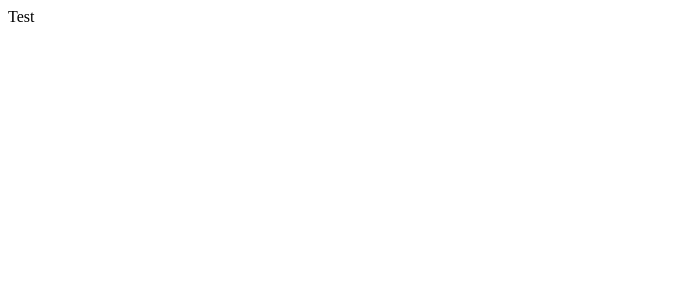
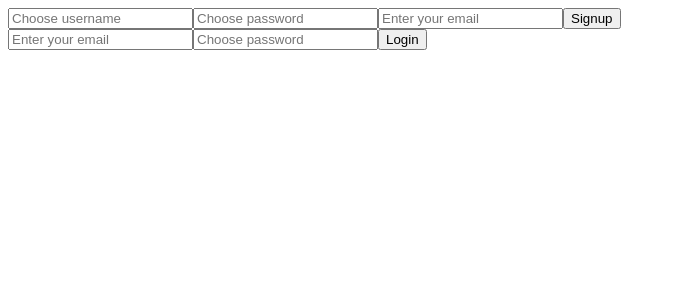
Before and after one commit to S-Spiegl/manic-picnic-dreamworld, a React (Create React App) app in the folder client/: page / in a window 1280 px wide. Shown: the top 300 px of the page, without its empty margins (0-676 px from the left). Built offline with nearby package versions, Linux system fonts and the light colour scheme.

Commit message:
conditionally rendering welcome

```diff
--- a/client/package.json
+++ b/client/package.json
@@ -46,6 +46,7 @@
     "@testing-library/jest-dom": "^5.16.4",
     "@testing-library/react": "^13.3.0",
     "jest-dom": "^4.0.0",
+    "jest-environment-jsdom": "^28.1.3",
     "react-test-render": "^1.1.2"
   }
 }
--- a/client/public/index.html
+++ b/client/public/index.html
@@ -24,7 +24,7 @@
       work correctly both with client-side routing and a non-root public URL.
       Learn how to configure a non-root public URL by running `npm run build`.
     -->
-    <title>Brains On Brioche</title>
+    <title>Manic Picnic Dreamworld</title>
   </head>
   <body>
     <noscript>You need to enable JavaScript to run this app.</noscript>
--- a/client/src/App.js
+++ b/client/src/App.js
@@ -1,6 +1,9 @@
 import React, { useEffect, useState } from "react";
 
 import { useDispatch } from "react-redux";
+import SignUp from "./components/SignUp.js";
+import Login from "./components/Login.js";
+import Navbar from "./components/Navbar.js";
 
 const App = () => {
 
@@ -9,7 +12,9 @@ const App = () => {
 
   return (
     <div>
-      Test
+      <Navbar />
+      <SignUp />
+      <Login />
     </div>
   );
 }
--- /dev/null
+++ b/client/src/actions/loginUserAction.js
@@ -0,0 +1,11 @@
+import * as api from '../api/index.js'
+
+export const loginUser = (userData) => async (dispatch) => {
+  try {
+    const { data } = await api.loginUser({userData: userData});
+    dispatch({ type: 'VERIFY_USER', payload: data });
+    console.log('logged in')
+  } catch (error) {
+    console.log(error.message);
+  }
+}
--- /dev/null
+++ b/client/src/actions/logoutUserAction.js
@@ -0,0 +1,3 @@
+export const logoutUser = (userData) => async (dispatch) => {
+    dispatch({ type: 'END_SESSION', payload: userData });
+}
--- a/client/src/api/index.js
+++ b/client/src/api/index.js
@@ -2,3 +2,6 @@ import axios from 'axios';
 
 const addUserUrl = 'http://localhost:4000/user/add';
 export const addUser = (userData) => axios.post(addUserUrl, userData)
+
+const loginUserUrl = 'http://localhost:4000/sessions/new';
+export const loginUser = (userData) => axios.post(loginUserUrl, userData)
--- /dev/null
+++ b/client/src/components/Login.js
@@ -0,0 +1,51 @@
+import React, { useState } from "react";
+import { loginUser } from '../actions/loginUserAction.js'
+import { useDispatch } from 'react-redux';
+
+
+
+const Login = (props, {Login, error}) => {
+
+  const [userData, setUserData] = useState({
+    userName: '',
+    email: '',
+    password: '',
+    fridge: []
+  })
+
+  const dispatch = useDispatch();
+
+  const handleSubmit = async (e) => {
+    e.preventDefault();
+    dispatch(loginUser(userData));
+    //can't get below to work for userName, seems to be set to blank...
+    console.log(userData.email);
+    // props.setLoggedInStatus(true)
+  };
+
+  return (
+    <div>
+      <form onSubmit={handleSubmit}>
+        <input
+          type="email"
+          name="email"
+          className="drop-down-list-item"
+          placeholder="Enter your email"
+          required
+          value={userData.email} onChange={e => setUserData({...userData, email: e.target.value})}
+        />
+        <input
+          type="password"
+          name="password"
+          className="drop-down-list-item"
+          placeholder="Choose password"
+          required
+          value={userData.password} onChange={e => setUserData({...userData, password: e.target.value})}
+        />
+        <button className="drop-down-list-item">Login</button>
+      </form>
+    </div>
+  );
+}
+
+export default Login;
--- /dev/null
+++ b/client/src/components/Navbar.js
@@ -0,0 +1,31 @@
+import React, { useState } from "react";
+import { loginUser } from '../actions/loginUserAction.js'
+import { useDispatch } from 'react-redux';
+import { useSelector } from "react-redux";
+
+
+
+export default function Navbar() {
+  const userData  = useSelector((state) => state.user)
+
+  if(userData.userName){
+    return (
+      <nav>
+        <div className="nav-container">
+          <div>Welcome, {userData.userName}</div>
+        </div>
+      </nav>
+    )
+  }
+  else{
+    return (
+      <nav>
+        <div className="nav-container">
+          <div></div>
+          {/* <div>{userData.userName}</div> */}
+        </div>
+      </nav>
+    )
+  }
+
+}
--- /dev/null
+++ b/client/src/components/SignUp.js
@@ -0,0 +1,54 @@
+import React, { useState } from "react";
+import { addUser } from '../actions/addUser.js'
+import { useDispatch } from 'react-redux';
+
+const SignUp = ({Signup, error}) => {
+
+  const [userData, setUserData] = useState({
+    userName: '',
+    email: '',
+    password: '',
+    fridge: []
+  })
+
+  const dispatch = useDispatch();
+
+  const handleSubmit = async (e) => {
+    e.preventDefault();
+    dispatch(addUser(userData));
+  };
+
+  return (
+    <div>
+      <form onSubmit={handleSubmit}>
+        <input
+          type="text"
+          name="username"
+          className="drop-down-list-item"
+          placeholder="Choose username"
+          required
+          value={userData.userName} onChange={e => setUserData({...userData, userName: e.target.value})}
+        />
+        <input
+          type="password"
+          name="password"
+          className="drop-down-list-item"
+          placeholder="Choose password"
+          required
+          value={userData.password} onChange={e => setUserData({...userData, password: e.target.value})}
+        />
+        <input
+          type="email"
+          name="email"
+          className="drop-down-list-item"
+          placeholder="Enter your email"
+          required
+          value={userData.email} onChange={e => setUserData({...userData, email: e.target.value})}
+        />
+        <button className="drop-down-list-item">Signup</button>
+      </form>
+    </div>
+  );
+}
+
+export default SignUp;
--- /dev/null
+++ b/client/src/reducers/User.js
@@ -0,0 +1,17 @@
+// eslint-disable-next-line import/no-anonymous-default-export
+export default (user = {
+  "_id": "",
+  "userName": "",
+  "kitchen": []
+}, action) => {
+  switch (action.type) {
+    case 'SEND_USER_DATA':
+      return action.payload;
+    case 'VERIFY_USER':
+      return action.payload;
+    case 'END_SESSION':
+      return action.payload;
+    default:
+      return user;
+  }
+}
--- a/client/src/reducers/index.js
+++ b/client/src/reducers/index.js
@@ -1,11 +1,11 @@
 import { combineReducers } from 'redux';
-
+import user from './User.js'
 
 
 // fetchMeals reducer returns the data from the action 'FETCH_RECIPES' (from the funciton getMealData)
 // the function below saves that data into the 'state' using combineReducers
 export default combineReducers({
-
+  user
 })
 
 
```
Also changed, not shown: client/.babelrc (added), 2 other files (tests, documents, lock files or other folders).
